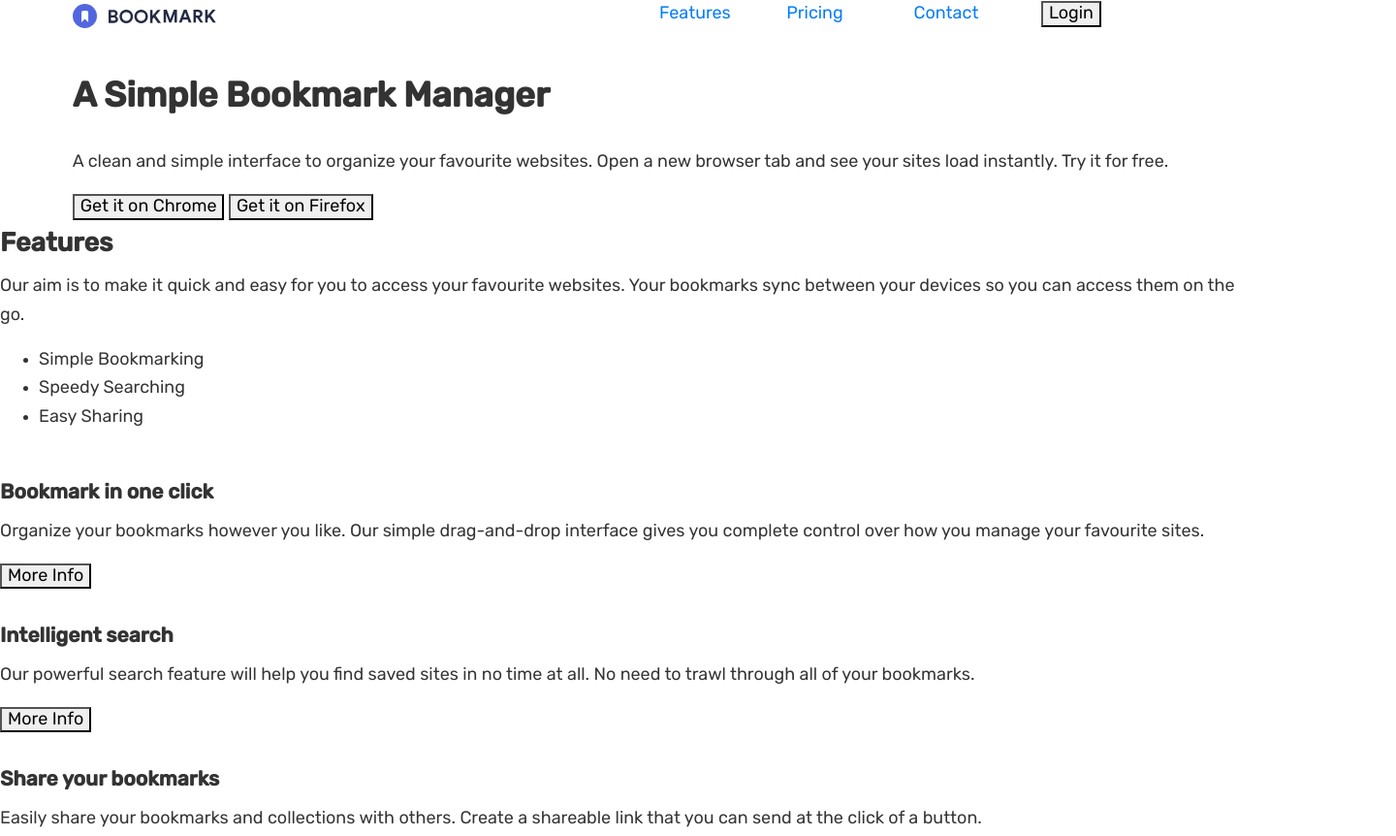
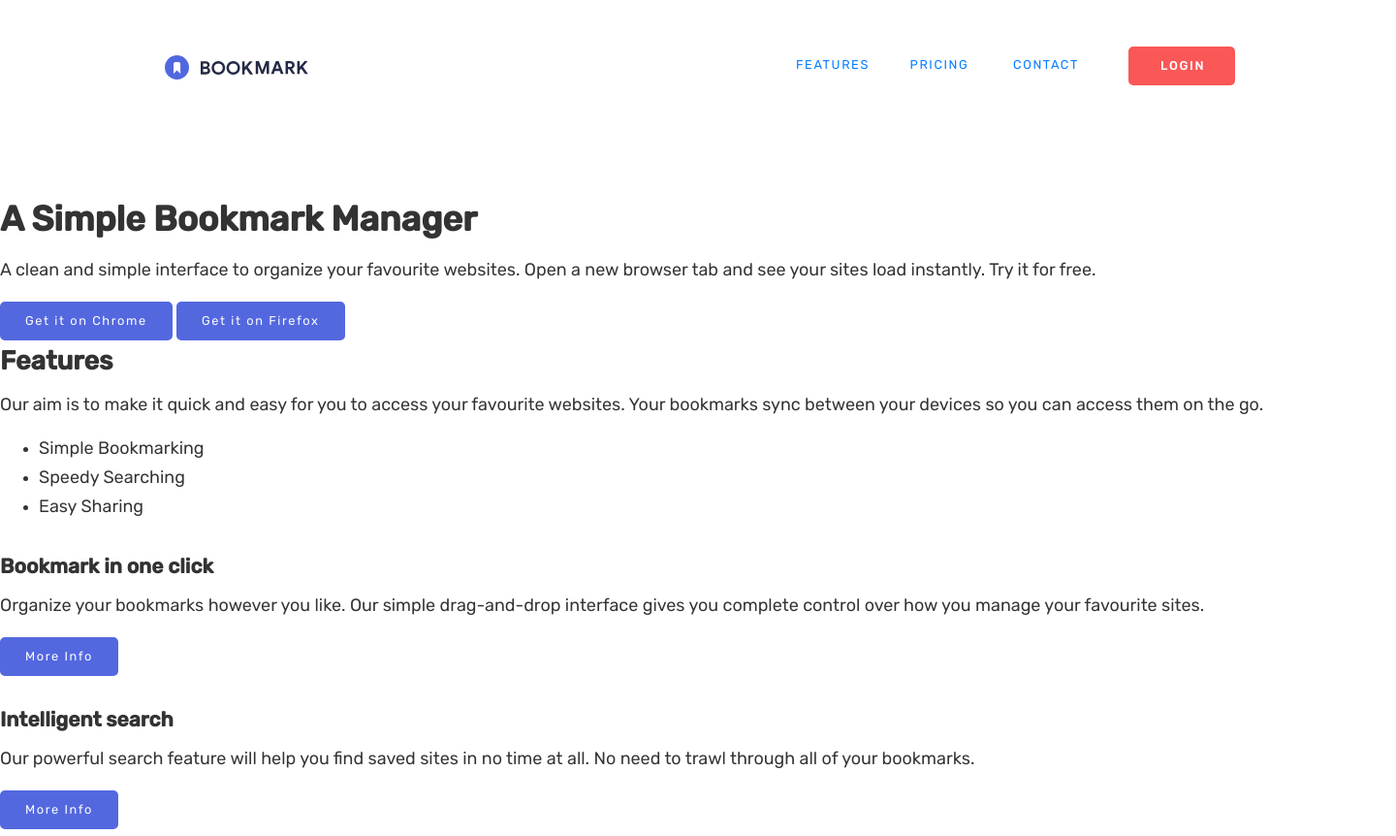
Before and after one commit to Thr0TT1e/bookmark-lp, a website: page app/index.html in a window 1280 px wide. Shown: the top 862 px of the page at 97% size, 1440 px wide, since content can reach past the window. Drawn offline with Linux system fonts and the light colour scheme.

Commit message:
Разметка блока меню с логотипом элемента header.

```diff
--- a/app/index.html
+++ b/app/index.html
@@ -6,8 +6,8 @@
     <!-- displays site properly based on user's device -->
 
     <link rel="icon" type="image/png" sizes="32x32" href="images/favicon-32x32.png">
+    <link rel="stylesheet" href="css/normalize.css">
     <link rel="stylesheet" href="css/app.min.css">
-    <link rel="stylesheet" href="css/normalize.css">
 
     <title>Frontend Mentor | Bookmark landing page</title>
 
@@ -36,11 +36,9 @@
                         <li><a href="#Features">Features</a></li>
                         <li><a href="#">Pricing</a></li>
                         <li><a href="#">Contact</a></li>
-                        <li>
-                            <button>Login</button>
-                        </li>
                     </ul>
                 </nav>
+                <button class="btn-orange">Login</button>
             </div>
         </div>
 
@@ -49,8 +47,8 @@
                 <h1>A Simple Bookmark Manager</h1>
                 <p>A clean and simple interface to organize your favourite websites. Open a new browser tab and see your
                     sites load instantly. Try it for free.</p>
-                <button>Get it on Chrome</button>
-                <button>Get it on Firefox</button>
+                <button class="btn-blue">Get it on Chrome</button>
+                <button class="btn-blue">Get it on Firefox</button>
             </div>
             <div class="header-block--image"></div>
         </div>
@@ -181,7 +179,7 @@
             <div class="main-subscribe--header">Stay up-to-date with what we’re doing</div>
             <div class="main-subscribe--form">
                 <label for="email"><input type="text" id="email"></label>
-                <button id="btn-orange">Contact Us</button>
+                <button class="btn-orange">Contact Us</button>
             </div>
         </div>
     </div>
--- a/app/sass/main.sass
+++ b/app/sass/main.sass
@@ -1,7 +1,7 @@
 @import config
 
 .general-container
-  max-width: 1440px
+  width: 1440px
   margin: 0 auto
   display: grid
 
@@ -11,9 +11,55 @@ header
     .header-block--menu
       display: grid
       grid-template-columns: repeat(2, 1fr)
+      margin-top: 48px
+      align-items: center
+      margin-left: 170px
+      margin-right: 165px
+      margin-bottom: 110px
+      .block-menu--menu
+        display: grid
+        grid-template-columns: 1fr 111px
+
+ul
+  margin-bottom: 0
 
 .header-ul--menu
   display: grid
-  grid-template-columns: repeat(auto-fit, minmax(100px, 1fr))
+  grid-template-columns: repeat(3, 110px)
   grid-auto-flow: dense
+  height: 40px
   list-style: none
+  align-items: center
+  justify-content: end
+  margin-right: 30px
+  li
+    width: 110px
+    text-align: center
+    text-transform: uppercase
+    font-size: .8rem
+    letter-spacing: 1.6px
+
+.btn-orange
+  border: 2px solid $colorSoftRed
+  background-color: $colorSoftRed
+  width: 110px
+  height: 40px
+  padding: 8px 31px
+  text-transform: uppercase
+  font-size: .8rem
+  font-weight: 500
+  color: white
+  border-radius: 5px
+  letter-spacing: 1.6px
+
+.btn-blue
+  border: 2px solid $colorSoftBlue
+  background-color: $colorSoftBlue
+  //width: 110px
+  height: 40px
+  padding: 8px 24px
+  //text-transform: uppercase
+  font-size: .8rem
+  color: white
+  border-radius: 5px
+  letter-spacing: 1.6px
```
Also changed, not shown: app/css/app.min.css.
